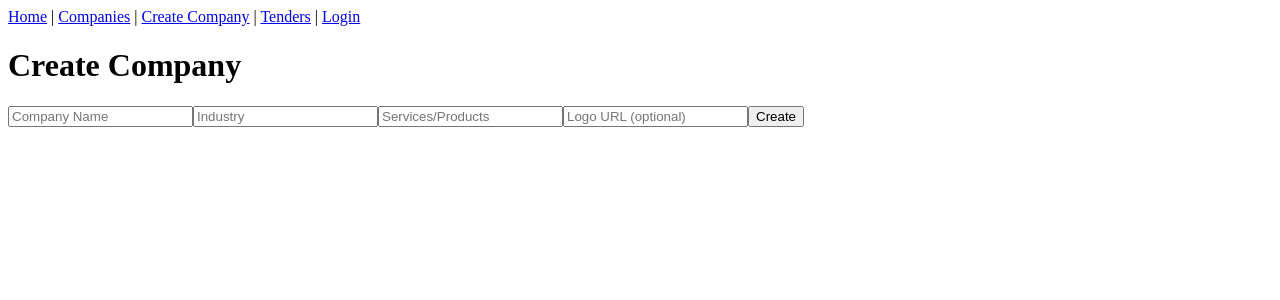
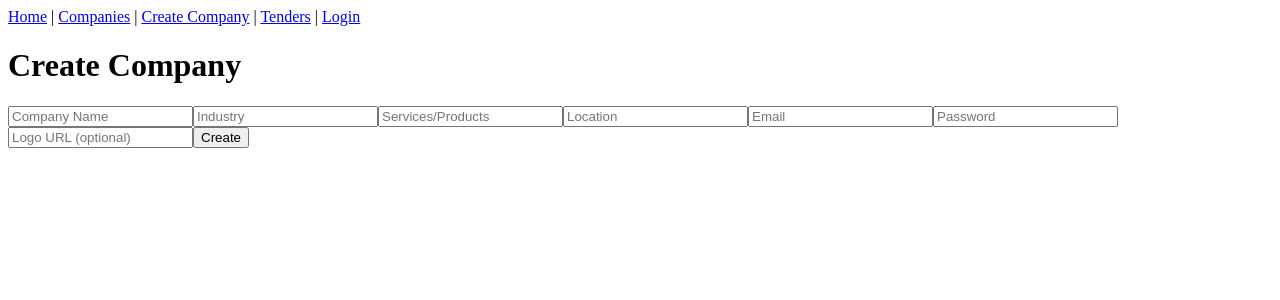
Before and after one commit to sivapriyaa17/b2b, a Next.js app in the folder frontend/: page /companies/new in a window 1280 px wide. Shown: the top 300 px of the page. Built offline with nearby package versions, Linux system fonts and the light colour scheme; no server answers.

Commit message:
Fix comapny

```diff
--- a/frontend/pages/companies/new.tsx
+++ b/frontend/pages/companies/new.tsx
@@ -7,6 +7,10 @@ type Form = {
   industry: string;
   services: string;
   logoUrl: string;
+  location: string;
+  email: string;
+  password: string;
+
 };
 
 export default function NewCompany() {
@@ -26,11 +30,17 @@ export default function NewCompany() {
   return (
     <form onSubmit={handleSubmit(onSubmit)}>
   <h1>Create Company</h1>
+
   <input {...register('name')} placeholder="Company Name" required />
   <input {...register('industry')} placeholder="Industry" required />
   <input {...register('services')} placeholder="Services/Products" required />
+  <input {...register('location')} placeholder="Location" required />
+  <input {...register('email')} placeholder="Email" type="email" required />
+  <input {...register('password')} placeholder="Password" type="password" required />
   <input {...register('logoUrl')} placeholder="Logo URL (optional)" />
+
   <button type="submit">Create</button>
 </form>
+
   );
 }
```
Lines whose indentation alone changed are shown as unchanged.
